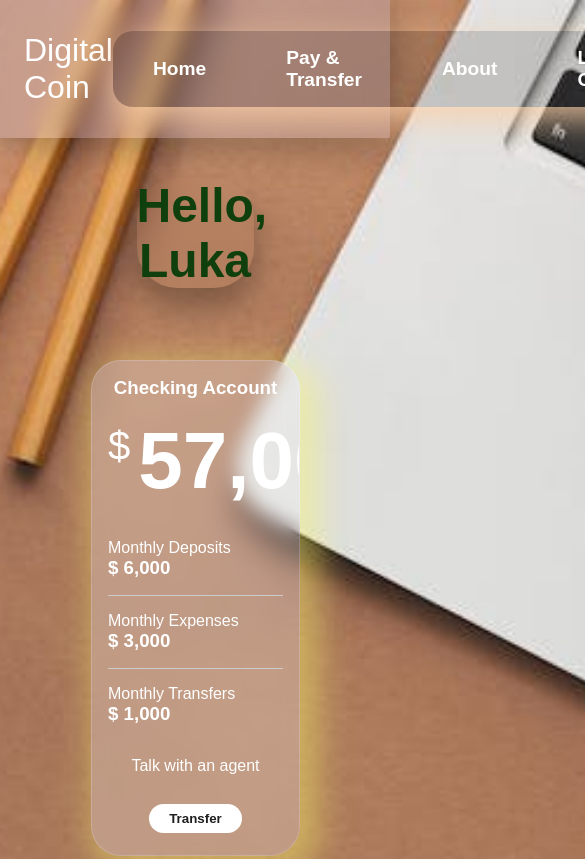
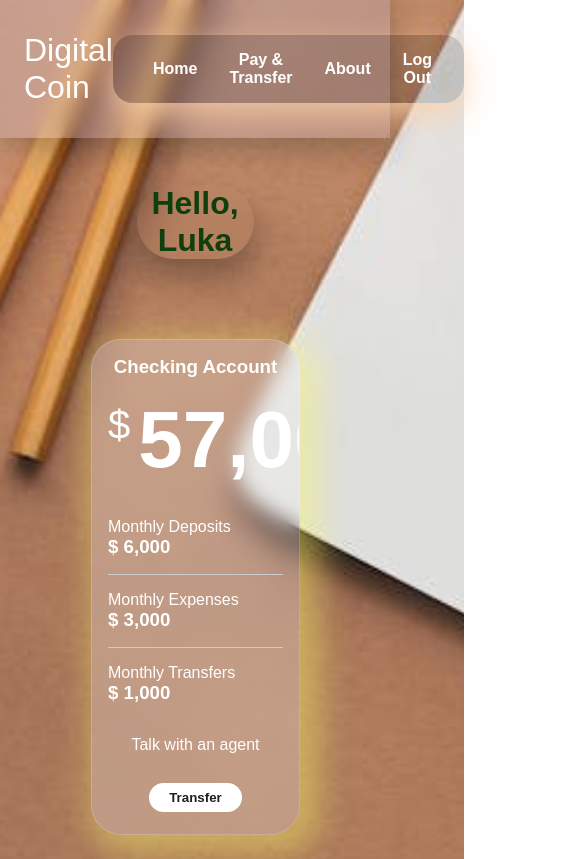
Before and after one commit to Mr-Luka/mobile-bank, a plain HTML site: page index.html in a window 390 px wide. Shown: the top 859 px of the page, 585 px wide, since content can reach past the window. Drawn offline with Linux system fonts and the light colour scheme.

Commit message:
front page finished

```diff
--- a/main.css
+++ b/main.css
@@ -195,3 +195,21 @@ h1,h3,h4{
         transform: translateY(0)
     }
 }
+
+
+
+
+
+@media screen and (max-width: 767px) {
+    .nav-bar ul li {
+        margin-right: 2rem;
+    }
+    .nav-bar ul li a{
+       text-align: center;
+       font-size: 1rem;
+    }
+    .hi h2 {
+        font-size: 2rem;
+    }
+
+}
```
